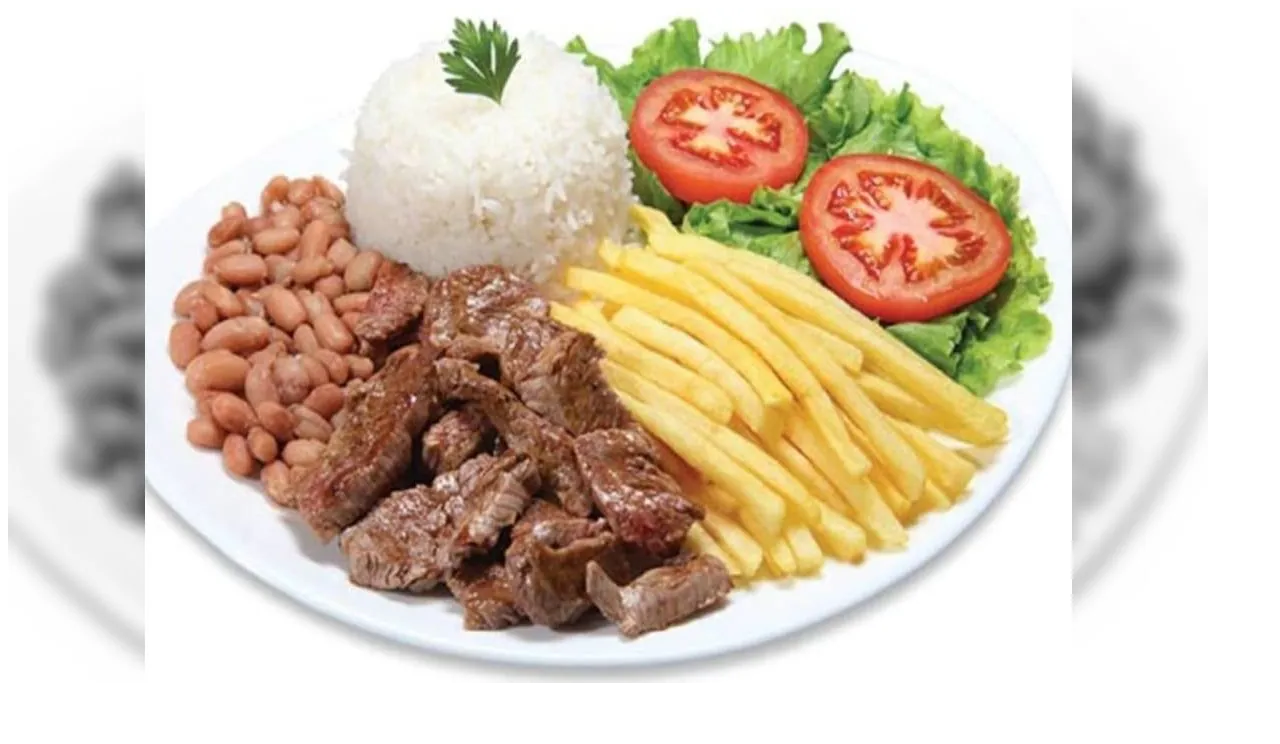
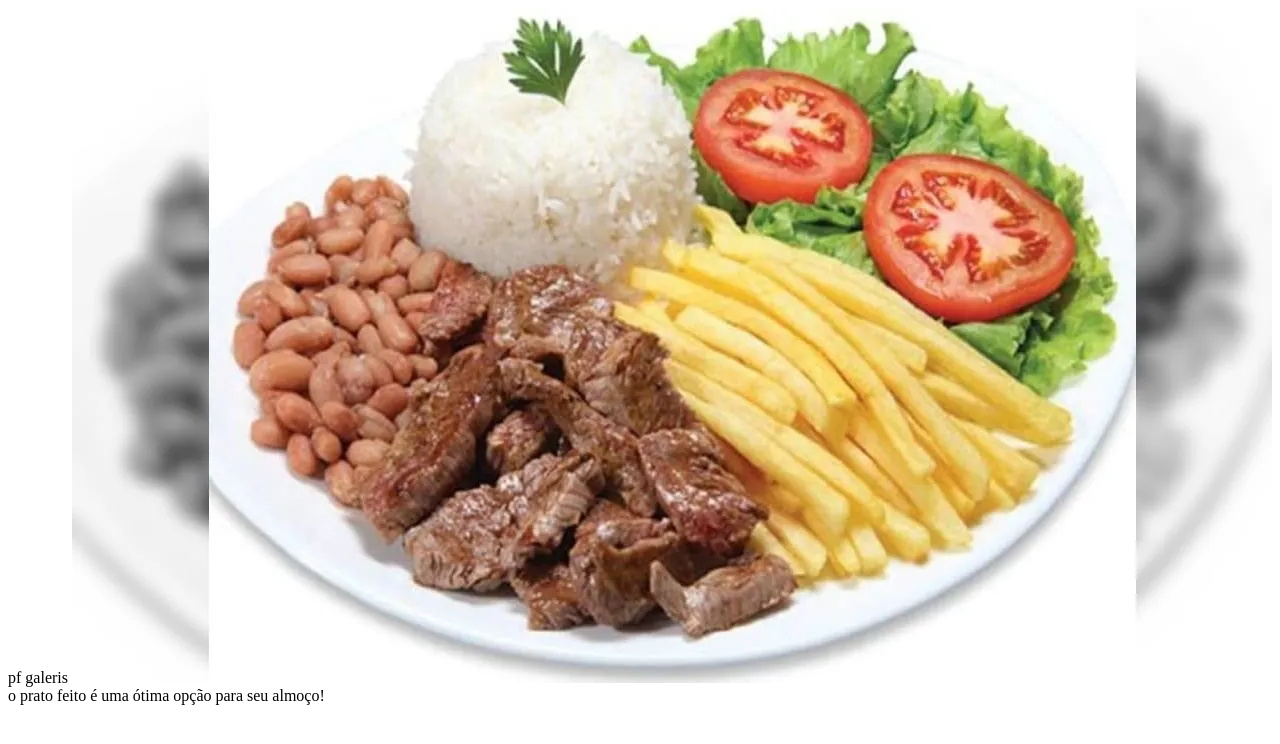
Before and after one commit to bistecacomfeijao/julia, a plain HTML site: page index.html in a window 1280 px wide. Drawn offline with Linux system fonts and the light colour scheme.

Commit message:
kkkkkkkk

```diff
--- a/index.html
+++ b/index.html
@@ -6,6 +6,8 @@
     <title>Document</title>
 </head>
 <body>
+    pf galeris
     <img src="Sem título.png" alt="i agr kkkkk" srcset="">
+    o prato feito é uma ótima opção para seu almoço!
 </body>
 </html>
```
